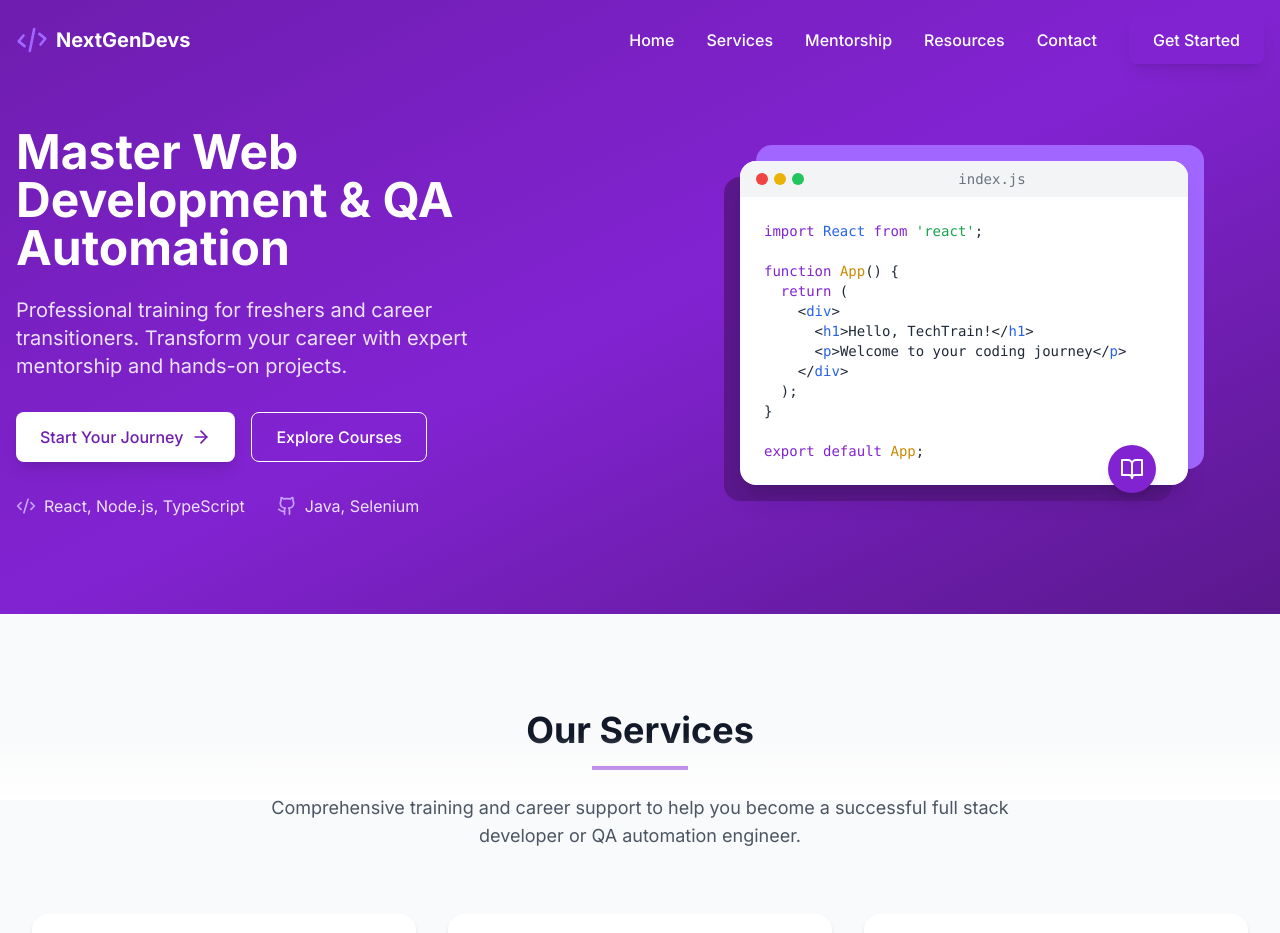
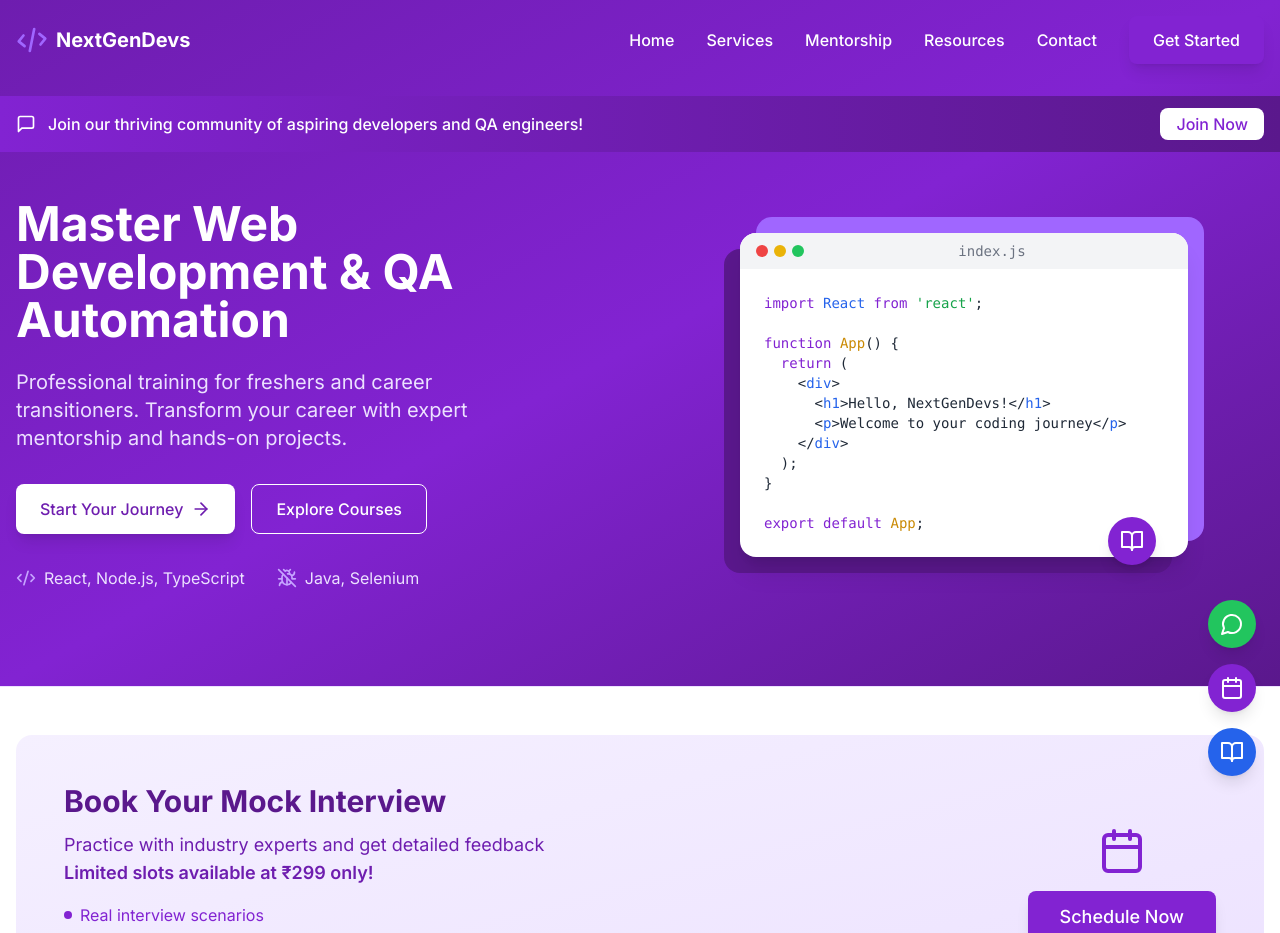
Before and after one commit to nextgendevs03/nextgendevs-website, a React (Vite) app: page / in a window 1280 px wide. Shown: the top 933 px of the page. Built offline with nearby package versions, Linux system fonts and the light colour scheme.

Commit message:
feat: updated cta, mock interview banner, join community banner, favicon icon

```diff
--- a/index.html
+++ b/index.html
@@ -2,11 +2,11 @@
 <html lang="en">
   <head>
     <meta charset="UTF-8" />
-    <link rel="icon" type="image/svg+xml" href="/vite.svg" />
+    <link rel="icon" type="image/x-icon" href="./src/assets/public/favicon.svg" />
     <meta name="viewport" content="width=device-width, initial-scale=1.0" />
     <title>NextGenDevs - Professional Full Stack Development & Career Training</title>
     <meta name="description" content="Expert training in Full Stack Web Development (React.js, Node.js, Databases) and QA Automation. Comprehensive career support with mentorship, mock interviews, and interview preparation for tech careers.">
-    <meta name="keywords" content="full stack development, react.js training, node.js course, web development bootcamp, javascript tutorial, typescript learning, qa automation, selenium training, tech interview preparation, coding mentorship, mock interviews, career transition, database management, mongodb, sql, software development career, coding bootcamp">
+    <meta name="keywords" content="full stack development, react.js training, node.js course, web development bootcamp, javascript tutorial, typescript learning, qa automation, selenium training, tech interview preparation, coding mentorship, mock interviews, career transition, database management, mongodb, sql, software development career, coding bootcamp bangalore, nextgendevs, developer community">
     <link rel="preconnect" href="https://fonts.googleapis.com">
     <link rel="preconnect" href="https://fonts.gstatic.com" crossorigin>
     <link href="https://fonts.googleapis.com/css2?family=Inter:wght@400;500;600;700&display=swap" rel="stylesheet">
--- a/src/App.tsx
+++ b/src/App.tsx
@@ -4,9 +4,11 @@ import Hero from './components/Hero';
 import Services from './components/Services';
 import Mentorship from './components/Mentorship';
 import Resources from './components/Resources';
-// import Testimonials from './components/Testimonials';
+import Testimonials from './components/Testimonials';
 import Contact from './components/Contact';
 import Footer from './components/Footer';
+import QuickActionButtons from './components/QuickActionButtons';
+import MockInterviewCTA from './components/MockInterviewCTA';
 
 function App() {
   const [mobileMenuOpen, setMobileMenuOpen] = useState(false);
@@ -16,13 +18,15 @@ function App() {
       <Navbar mobileMenuOpen={mobileMenuOpen} setMobileMenuOpen={setMobileMenuOpen} />
       <main className={mobileMenuOpen ? 'pointer-events-none opacity-50 transition-opacity' : ''}>
         <Hero />
+        <MockInterviewCTA />
         <Services />
         <Mentorship />
         <Resources />
-        {/* <Testimonials /> */}
+        <Testimonials />
         <Contact />
       </main>
       <Footer />
+      <QuickActionButtons />
     </div>
   );
 }
--- a/src/components/Hero.tsx
+++ b/src/components/Hero.tsx
@@ -1,9 +1,11 @@
-import { ArrowRight, Github, Code2, BookOpen } from 'lucide-react';
+import { ArrowRight, Code2, BookOpen, BugOff } from 'lucide-react';
+import TelegramBanner from './TelegramBanner';
 
 const Hero = () => {
   return (
-    <section id="home" className="pt-24 pb-16 md:pt-32 md:pb-24 bg-gradient-to-br from-purple-700 via-purple-600 to-purple-800 text-white">
-      <div className="container mx-auto px-4">
+    <section id="home" className="pt-16 pb-16 md:pt-24 md:pb-24 bg-gradient-to-br from-purple-700 via-purple-600 to-purple-800">
+      <TelegramBanner />
+      <div className="container mx-auto px-4 mt-12">
         <div className="grid grid-cols-1 md:grid-cols-2 gap-12 items-center">
           <div className="order-2 md:order-1 animate-slide-right">
             <h1 className="text-4xl md:text-5xl font-bold text-white mb-6 leading-tight">
@@ -28,7 +30,7 @@ const Hero = () => {
                 <span className="text-purple-100">React, Node.js, TypeScript</span>
               </div>
               <div className="flex items-center gap-2">
-                <Github className="text-purple-300" size={20} />
+                <BugOff className="text-purple-300" size={20} />
                 <span className="text-purple-100">Java, Selenium</span>
               </div>
             </div>
@@ -53,7 +55,7 @@ const Hero = () => {
                       <span className="text-purple-600">function</span> <span className="text-yellow-600">App</span>() {"{"}
                       <br/>&nbsp;&nbsp;<span className="text-purple-600">return</span> (
                       <br/>&nbsp;&nbsp;&nbsp;&nbsp;&lt;<span className="text-blue-600">div</span>&gt;
-                      <br/>&nbsp;&nbsp;&nbsp;&nbsp;&nbsp;&nbsp;&lt;<span className="text-blue-600">h1</span>&gt;Hello, TechTrain!&lt;/<span className="text-blue-600">h1</span>&gt;
+                      <br/>&nbsp;&nbsp;&nbsp;&nbsp;&nbsp;&nbsp;&lt;<span className="text-blue-600">h1</span>&gt;Hello, NextGenDevs!&lt;/<span className="text-blue-600">h1</span>&gt;
                       <br/>&nbsp;&nbsp;&nbsp;&nbsp;&nbsp;&nbsp;&lt;<span className="text-blue-600">p</span>&gt;Welcome to your coding journey&lt;/<span className="text-blue-600">p</span>&gt;
                       <br/>&nbsp;&nbsp;&nbsp;&nbsp;&lt;/<span className="text-blue-600">div</span>&gt;
                       <br/>&nbsp;&nbsp;);
@@ -72,7 +74,6 @@ const Hero = () => {
           </div>
         </div>
       </div>
-      <div className="absolute bottom-0 left-0 right-0 h-16 bg-gradient-to-t from-white to-transparent"></div>
     </section>
   );
 };
--- /dev/null
+++ b/src/components/MockInterviewCTA.tsx
@@ -0,0 +1,52 @@
+import { Calendar } from 'lucide-react';
+
+const MockInterviewCTA = () => {
+  return (
+    <div className="bg-white py-12 border-t border-b border-purple-100">
+      <div className="container mx-auto px-4">
+        <div className="bg-gradient-to-br from-purple-50 to-purple-100 rounded-2xl p-8 md:p-12">
+          <div className="flex flex-col md:flex-row items-center justify-between">
+            <div className="mb-6 md:mb-0 md:mr-8">
+              <h3 className="text-2xl md:text-3xl font-bold text-purple-800 mb-3">
+                Book Your Mock Interview
+              </h3>
+              <p className="text-purple-700 text-lg mb-4">
+                Practice with industry experts and get detailed feedback
+                <br />
+                <span className="font-semibold">Limited slots available at ₹299 only!</span>
+              </p>
+              <ul className="text-purple-600 mb-6">
+                <li className="flex items-center mb-2">
+                  <span className="h-2 w-2 bg-purple-600 rounded-full mr-2"></span>
+                  Real interview scenarios
+                </li>
+                <li className="flex items-center mb-2">
+                  <span className="h-2 w-2 bg-purple-600 rounded-full mr-2"></span>
+                  Detailed feedback report
+                </li>
+                <li className="flex items-center">
+                  <span className="h-2 w-2 bg-purple-600 rounded-full mr-2"></span>
+                  Improvement roadmap
+                </li>
+              </ul>
+            </div>
+            <div className="flex flex-col items-center">
+              <Calendar className="h-12 w-12 text-purple-600 mb-4" />
+              <a
+                href="https://calendly.com/nextgendevs/mock-interview"
+                target="_blank"
+                rel="noopener noreferrer"
+                className="btn btn-primary text-lg px-8"
+              >
+                Schedule Now
+              </a>
+              <p className="text-purple-600 text-sm mt-2">*Limited slots available</p>
+            </div>
+          </div>
+        </div>
+      </div>
+    </div>
+  );
+};
+
+export default MockInterviewCTA;
--- /dev/null
+++ b/src/components/QuickActionButtons.tsx
@@ -0,0 +1,35 @@
+import { MessageCircle, Calendar, BookOpen } from 'lucide-react';
+
+const QuickActionButtons = () => {
+  return (
+    <div className="fixed bottom-6 right-6 flex flex-col gap-4 z-50">
+      <a
+        href="https://wa.me/919876543210"
+        target="_blank"
+        rel="noopener noreferrer"
+        className="bg-green-500 hover:bg-green-600 text-white p-3 rounded-full shadow-lg hover:shadow-xl transition-all duration-300"
+        title="Chat on WhatsApp"
+      >
+        <MessageCircle className="h-6 w-6" />
+      </a>
+      <a
+        href="https://calendly.com/nextgendevs/mock-interview"
+        target="_blank"
+        rel="noopener noreferrer"
+        className="bg-purple-600 hover:bg-purple-700 text-white p-3 rounded-full shadow-lg hover:shadow-xl transition-all duration-300"
+        title="Book Mock Interview"
+      >
+        <Calendar className="h-6 w-6" />
+      </a>
+      <a
+        href="#resources"
+        className="bg-blue-600 hover:bg-blue-700 text-white p-3 rounded-full shadow-lg hover:shadow-xl transition-all duration-300"
+        title="Free Resources"
+      >
+        <BookOpen className="h-6 w-6" />
+      </a>
+    </div>
+  );
+};
+
+export default QuickActionButtons;
--- /dev/null
+++ b/src/components/TelegramBanner.tsx
@@ -0,0 +1,26 @@
+import { MessageSquare } from 'lucide-react';
+
+const TelegramBanner = () => {
+  return (
+    <div className="bg-gradient-to-r from-purple-600 to-purple-800 py-3">
+      <div className="container mx-auto px-4">
+        <div className="flex items-center justify-between">
+          <div className="flex items-center">
+            <MessageSquare className="h-5 w-5 text-white mr-3" />
+            <p className="text-white font-medium">Join our thriving community of aspiring developers and QA engineers!</p>
+          </div>
+          <a
+            href="https://t.me/nextgendevs"
+            target="_blank"
+            rel="noopener noreferrer"
+            className="btn bg-white text-purple-600 hover:bg-purple-50 py-1 px-4"
+          >
+            Join Now
+          </a>
+        </div>
+      </div>
+    </div>
+  );
+};
+
+export default TelegramBanner;
```
Also changed, not shown: src/assets/public/favicon.svg (added).
